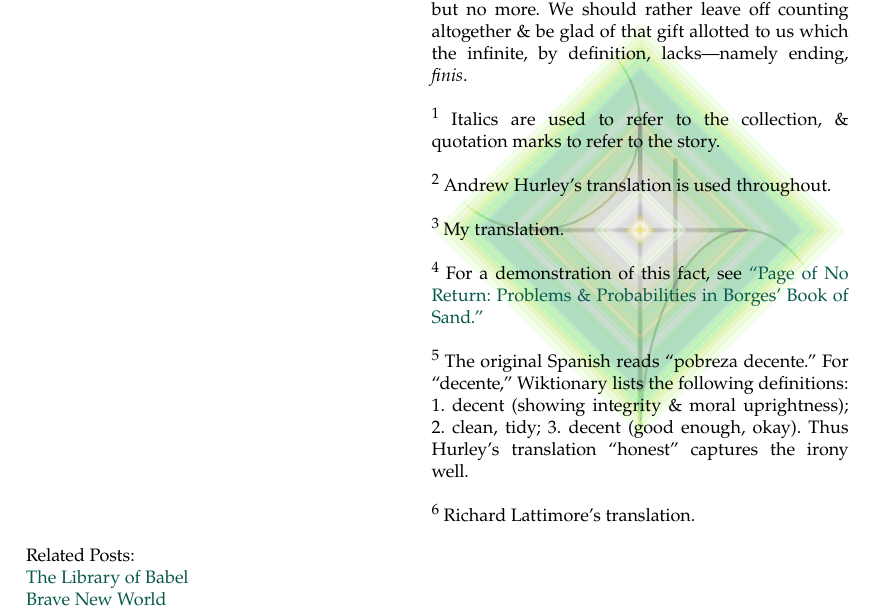
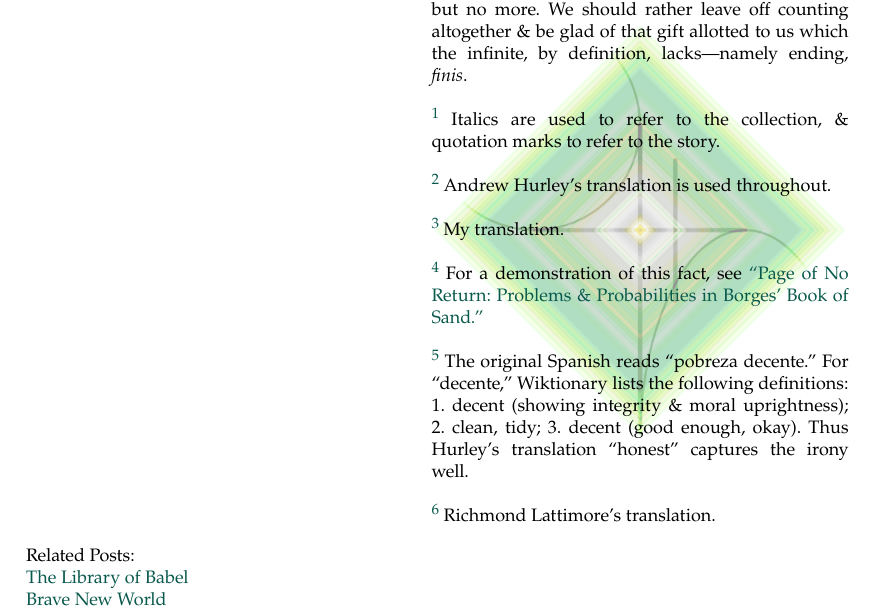
Before and after one commit to Perceptua/perceptua, a Jekyll site: the page built from _posts/2021-09-01-the-book-of-sand.md, in a window 1280 px wide and 900 px high, scrolled down 11469 px. Shown: the part 220-831 px from the top of the window, without its empty margins (0-886 px from the left). Built offline with Jekyll 4.4.1, drawn with Linux system fonts in a browser that asks for light colours.

Commit message:
add footnote origin links

```diff
--- a/_posts/2021-09-01-the-book-of-sand.md
+++ b/_posts/2021-09-01-the-book-of-sand.md
@@ -17,11 +17,11 @@ layout: post
 </audio>
 -->
 
-Jorge Luis Borges' 1975 short story "The Book of Sand" describes an encounter with an infinite book. Perusing its endless pages, the story's narrator experiences curiosity, obsession, & finally horror. Borges' expert storycraft is a source of wit & wisdom for the attentive reader, as well as a source of mathematical & philosophical questions. On the story itself, I have written an interpretive essay entitled "Infinite Horrors" (to be found below in text<!--& audio-->, or <a target="_blank" href="https://firebasestorage.googleapis.com/v0/b/perceptua-b6ea3.appspot.com/o/public%2FInfinite%20Horrors.pdf?alt=media&token=86df933b-ec0a-4f18-b29d-576a2ddef814">here in PDF</a>); its mathematical elements I have addressed in analysis called <a target="_blank" href="https://firebasestorage.googleapis.com/v0/b/perceptua-b6ea3.appspot.com/o/public%2FPage%20of%20No%20Return.pdf?alt=media&token=2daac485-6156-4caf-8898-31b543df675f">"Page of No Return"</a>. I hope these documents may be of some use to you, dear reader. It is not impossible that you will one day find yourself in possession of an infinite book—you should know what to do with it.
+Jorge Luis Borges' 1975 short story "The Book of Sand" describes an encounter with an infinite book. Perusing its endless pages, the story's narrator experiences curiosity, obsession, & finally horror. Borges' expert storycraft is a source of wit & wisdom for the attentive reader, as well as a source of mathematical & philosophical questions. On the story itself, I have written an interpretive essay entitled "Infinite Horrors" (to be found below in text<!--& audio-->, or <a target="_blank" href="https://firebasestorage.googleapis.com/v0/b/perceptua-b6ea3.appspot.com/o/public%2FInfinite%20Horrors.pdf?alt=media&token=84fb8ad2-58d6-43ac-9be6-efbb07f3e3f5">here in PDF</a>); its mathematical elements I have addressed in analysis called <a target="_blank" href="https://firebasestorage.googleapis.com/v0/b/perceptua-b6ea3.appspot.com/o/public%2FPage%20of%20No%20Return.pdf?alt=media&token=2daac485-6156-4caf-8898-31b543df675f">"Page of No Return"</a>. I hope these documents may be of some use to you, dear reader. It is not impossible that you will one day find yourself in possession of an infinite book—you should know what to do with it.
 
 ### Text
 
-Infinity—or its grander title, <i>the infinite</i>—is often employed in literature to evoke transcendent awe, wonder beyond comprehension. A glimpse of the infinite makes small the body, & yet expands the soul. But what becomes of one who looks longer into the endless? In the eponymous story of Borges’ 1975 collection, *The Book of Sand*,<sup><a href="#one">1</a></sup> the narrator acquires the means of answering this question. Searching the pages of an “impossible book,”<sup><a href="#two">2</a></sup> he finds what all mortals must find in a prolonged encounter with the infinite: a bottomless abyss. Through a narrator whose past mirrors his own, Borges shows us that for all whose days are numbered, the infinite is a Hydra against which no wound can be inflicted, no victory attained. This revelation also brings to light the myriad ironies of “The Book of Sand.” Looking backward in time, the reader can see that details which may have appeared incidental or irrelevant were in fact calling out to the future, foreshadowing the inevitable. Yet we need not succumb to fate or the unending horrors of an infinite book—Borges’ narrator, by his rejection of the infinite & his embrace of the finite, points the way out of the labyrinth.
+Infinity—or its grander title, <i>the infinite</i>—is often employed in literature to evoke transcendent awe, wonder beyond comprehension. A glimpse of the infinite makes small the body, & yet expands the soul. But what becomes of one who looks longer into the endless? In the eponymous story of Borges’ 1975 collection, *The Book of Sand*,<sup id="one-origin"><a href="#one">1</a></sup> the narrator acquires the means of answering this question. Searching the pages of an “impossible book,”<sup id="two-origin"><a href="#two">2</a></sup> he finds what all mortals must find in a prolonged encounter with the infinite: a bottomless abyss. Through a narrator whose past mirrors his own, Borges shows us that for all whose days are numbered, the infinite is a Hydra against which no wound can be inflicted, no victory attained. This revelation also brings to light the myriad ironies of “The Book of Sand.” Looking backward in time, the reader can see that details which may have appeared incidental or irrelevant were in fact calling out to the future, foreshadowing the inevitable. Yet we need not succumb to fate or the unending horrors of an infinite book—Borges’ narrator, by his rejection of the infinite & his embrace of the finite, points the way out of the labyrinth.
 
 The Book of Sand is a book of unassuming appearance, described in the collection’s afterword as an “unlucky & inconceivable” object. It makes its way into the narrator’s hands through a stranger, a seller of Bibles who knocks one night at the door. Of course this *evening knock at the door* is a motif well-established, recalling the fantastic tales of Poe & others—it should put us immediately on our guard. Opening the door & allowing the stranger inside, the narrator is faced with a “tall man, with blurred, vague features.” To this description the narrator appends the comment, “or perhaps my nearsightedness made me see him that way.” Though the stranger’s physique may have been vaguely imposing, the narrator seems not to discover any threat in his appearance. He tells us that “He gave off an air of melancholy,” & that “Everything about him spoke of honest poverty.” In contrast to the stranger’s modest mien, the narrator is rather well-off. Set against his guest’s simplicity of countenance & speech, his remarks paint a picture of a more refined, if decidedly colder individual. On learning that the stranger sells Bibles, he replies with what he himself describes as “a somewhat stiff, pedantic note,” listing the many versions of Scripture he already possesses & adding “As you see, it isn’t exactly Bibles I might be needing.”
 
@@ -37,7 +37,7 @@ The stranger’s mention of Robbie Burns (or “Rabbie,” as a Scot may call hi
 
 The narrator’s references contain less of these poetic sentiments, & touch on cooler, more intellectual subjects. “Stevenson” is, of course, the Scottish writer Robert Louis Stevenson, best known for his novels <ins>Kidnapped</ins>, <ins>Treasure Island</ins>, & <ins>Strange Case of Dr. Jekyll & Mr. Hyde</ins>. Borges mentions Stevenson in the afterword to *The Book of Sand*, noting that the Scot was often inspired by “the old theme of the double.” This comment is in reference to another story in the collection, but it should nonetheless alert us that there may be certain doubles or Doppelgängers hidden in “The Book of Sand” as well… The narrator’s second reference, to Scottish philosopher David Hume, is in good keeping with his earlier characterization. Hume is well known for—among other things—his formulation of the problem of induction, which states, roughly, that it is impossible to reason from a finite collection of observations to a universal truth. The narrator’s affinity for Hume suggests he may take a skeptical approach to matters of the infinite—thus his uneasiness about the Book of Sand, & his initial resistance to the notion that it is “literally infinite,” should come as no surprise.
 
-When the conversation inevitably returns to the Book of Sand, it is time to make a deal; the stranger offers the book to the narrator & names his price. The figure is too high for the narrator to pay, but he soon has a counter-offer: “I will offer you the full sum of my pension, which I have just received, & Wyclif’s black-letter Bible.” This the stranger accepts, examining the Bible with some excitement, but not bothering to count the money. The narrator remarks, “I was astonished that he did not haggle.” Taking the narrator’s pension & Bible, the stranger makes an exit which once more recalls the conventions of fantasy & mystery: “Night was falling when the man left. I have never seen him since, nor do I know his name.” We should not suppose that this use of convention is accidental or unconscious: in the foreword to his *Complete Poetry*, Borges writes, “Literature imposes its magic through artifices; the reader ends by recognizing & disdaining them; hence the constant necessity of minimal or maximal variations, which may recover a past or prefigure a future.”<sup><a href="#three">3</a></sup> The minimal variation between the Bible-seller’s exit & the canonical “stranger vanishing into the night” should thus arouse our suspicions. Indeed, it does prefigure for the narrator a troubled & sleepless future.
+When the conversation inevitably returns to the Book of Sand, it is time to make a deal; the stranger offers the book to the narrator & names his price. The figure is too high for the narrator to pay, but he soon has a counter-offer: “I will offer you the full sum of my pension, which I have just received, & Wyclif’s black-letter Bible.” This the stranger accepts, examining the Bible with some excitement, but not bothering to count the money. The narrator remarks, “I was astonished that he did not haggle.” Taking the narrator’s pension & Bible, the stranger makes an exit which once more recalls the conventions of fantasy & mystery: “Night was falling when the man left. I have never seen him since, nor do I know his name.” We should not suppose that this use of convention is accidental or unconscious: in the foreword to his *Complete Poetry*, Borges writes, “Literature imposes its magic through artifices; the reader ends by recognizing & disdaining them; hence the constant necessity of minimal or maximal variations, which may recover a past or prefigure a future.”<sup id="three-origin"><a href="#three">3</a></sup> The minimal variation between the Bible-seller’s exit & the canonical “stranger vanishing into the night” should thus arouse our suspicions. Indeed, it does prefigure for the narrator a troubled & sleepless future.
 
 Now that the narrator has acquired the Book of Sand, the infinite horrors are truly to begin. The narrator pores over its pages, searching for repeated patterns in the illustrations but finding none. His zeal for the book aggravates his “already habitual misanthropy,” causing him to retreat into a sleepless, hermitic obsession. He becomes, in his own words, “a prisoner of the book.” But we must not forget that this prison is of the narrator’s own design; the bars of his cell are wrought not by the book itself, but by his own relentless searching for patterns. His self-imprisonment in the Book of Sand elucidates an interesting connection between the story & its epigraph, “…thy rope of sands…,” which comes from a poem by George Herbert entitled “The Collar.” We may see an obvious link between the rope of sands & the book of the same name if we imagine, to paraphrase the Indian man quoted by the stranger, that neither Herbert’s rope nor the Book of Sand has a beginning or an end. But a deeper connection may be found in the meaning of Herbert’s lines. The speaker of the poem, addressing his own heart, admonishes:
 
@@ -65,9 +65,9 @@ Whether they are a reflection of the soul or of space & time, the disorienting &
 “If space is infinite, we are anywhere, at any point in space. If time
 is infinite, we are at any point in time.”
 
-Again, it is not only that the narrator is adrift on an endless sea of text, but that there is *no possibility* of reaching shore. Even the most distinctive landmarks—the illustrations spaced, as the narrator discovers, “at two-thousand page intervals”—are entirely useless. He can view them only once, & the orderless ordering of the pages will never point the way back. He is anywhere among the pages, & the drawing of the anchor is truly no anchor at all; it will not hold his place. There must be some chance, we may think, of the narrator’s stumbling once more upon a familiar page. But a bit of probability theory proves that no matter how great a (finite) number of pages are viewed, the odds of finding any of them again necessarily approach zero.<sup><a href="#four">4</a></sup> Whatever hope or curiosity inspired the narrator to purchase so dearly the infinite book, it now is thoroughly dashed—his restless examination has shown its perplexities to be impenetrable.
+Again, it is not only that the narrator is adrift on an endless sea of text, but that there is *no possibility* of reaching shore. Even the most distinctive landmarks—the illustrations spaced, as the narrator discovers, “at two-thousand page intervals”—are entirely useless. He can view them only once, & the orderless ordering of the pages will never point the way back. He is anywhere among the pages, & the drawing of the anchor is truly no anchor at all; it will not hold his place. There must be some chance, we may think, of the narrator’s stumbling once more upon a familiar page. But a bit of probability theory proves that no matter how great a (finite) number of pages are viewed, the odds of finding any of them again necessarily approach zero.<sup id="four-origin"><a href="#four">4</a></sup> Whatever hope or curiosity inspired the narrator to purchase so dearly the infinite book, it now is thoroughly dashed—his restless examination has shown its perplexities to be impenetrable.
 
-For the reader, this moment is a kind of double-revelation: not only the horrors of the book are brought to light, but also the hidden ironies of the story. Foremost among these are the peculiarities of the stranger’s actions & appearance. It is clear that whatever lack characterized his financial affairs, the stranger did not knock on the door with pure intentions—his “honest poverty” no longer seems so honest.<sup><a href="#five">5</a></sup> We may have been fooled with the narrator into believing that the man’s plain aspect & “air of melancholy” resulted from misfortunes of business or of birth, but it is now clear that the infinite book was to blame for much of the weight he carried. There is further irony in the two characters’ dramatic reversals of fortune. In the trade for the Book of Sand, the narrator has acquired his visitor’s poverty & melancholy; the stranger, his host’s former wealth & a long-awaited freedom from the book. The narrator’s early description of his visitor thus becomes a portrait of himself.
+For the reader, this moment is a kind of double-revelation: not only the horrors of the book are brought to light, but also the hidden ironies of the story. Foremost among these are the peculiarities of the stranger’s actions & appearance. It is clear that whatever lack characterized his financial affairs, the stranger did not knock on the door with pure intentions—his “honest poverty” no longer seems so honest.<sup id="five-origin"><a href="#five">5</a></sup> We may have been fooled with the narrator into believing that the man’s plain aspect & “air of melancholy” resulted from misfortunes of business or of birth, but it is now clear that the infinite book was to blame for much of the weight he carried. There is further irony in the two characters’ dramatic reversals of fortune. In the trade for the Book of Sand, the narrator has acquired his visitor’s poverty & melancholy; the stranger, his host’s former wealth & a long-awaited freedom from the book. The narrator’s early description of his visitor thus becomes a portrait of himself.
 
 Additional ironies may be lurking in “The Book of Sand,” though they are of a more dubious sort. However, since the narrator describes the story as a “fantastic tale,” it may be permissible to indulge in some cautious speculation. In the afterword to the collection, Borges says concerning the story “The Congress,” “[…] I have interwoven, as is my wont, certain autobiographical features.” In “The Book of Sand,” evidence for a similar art can be found in the narrator’s “nearsightedness.” Borges’ own vision began to degenerate sometime in his thirties, & by the time this story was written (or dictated), he was nearly or completely blind. The narrator’s nearsightedness is also ironic if interpreted to mean shortsightedness or heedlessness, given his lack of caution in acquiring the Book of Sand. This reading may not be supported by the original Spanish “miopía,” but if the word does not carry the suggestive connotations of the English “nearsightedness,” it does, at the very least, convey a lack of vision. That is to say, in addition to its being an “autobiographical feature,” the narrator’s nearsightedness may be meant to foretell his inability to see the true nature of the book & the troubles it will bring him.
 
@@ -86,7 +86,7 @@ With this in mind the narrator, a retired librarian, steals into a remote corner
 your chest; & there is no need for you to die, nor to suffer.<br>
 But when with both hands you have taken hold of the mainland,<br>
 untie the veil & throw it out in the wine-blue water<br>
-far from the land; & turn your face away as you do so.<sup><a href="#six">6</a></sup>
+far from the land; & turn your face away as you do so.<sup id="six-origin"><a href="#six">6</a></sup>
 
 In each of these instances, mortal persons are instructed to turn their eyes away from immortal beings or objects. Perhaps this is because they are too much for a mortal to bear, or because to look upon something, to encompass it in one’s gaze, is to make of it an object which then can be desired. The temptation to look back, then, is the Siren song of idolatry, the desire to objectify the immortal or the limitless so as to hold it in one’s grasp. But as we have seen, it is impossible to grasp the infinite—that way lies madness, insomnia, the corruption of reality.
 
@@ -96,14 +96,14 @@ In turning his eyes & his feet from the Book of Sand, the narrator has turned aw
 
 We mortal readers of the narrator’s tale should take care not to repeat the narrator’s mistakes. We are admittedly unlikely to encounter the infinite in the form of a book, but certain ideas or movements of the soul may give the feeling of its overwhelming imminence. As the “<i>more geometrico</i>” which opens the story relates, the idea of the infinite is enfolded in even the simplest objects—the line, the plane, the volume, … Reality, it seems, is teeming with infinity. But for all its abundance, we should not suppose we can hold the infinite in our hands or in our minds; it is hubris to think we may close it in a conception. The narrator’s experience demonstrates that to attempt to do so is to spend one’s days obsessively counting every grain of sand on the earth—we may count as many as will fill the hourglass of our days, but no more. We should rather leave off counting altogether & be glad of that gift allotted to us which the infinite, by definition, lacks—namely ending, *finis*.
 
-<sup id="one">1</sup> Italics are used to refer to the collection, & quotation marks to refer to the story.
+<sup id="one"><a href="#one-origin">1</a></sup> Italics are used to refer to the collection, & quotation marks to refer to the story.
 
-<sup id="two">2</sup> Andrew Hurley’s translation is used throughout.
+<sup id="two"><a href="#two-origin">2</a></sup> Andrew Hurley’s translation is used throughout.
 
-<sup id="three">3</sup> My translation.
+<sup id="three"><a href="#three-origin">3</a></sup> My translation.
 
-<sup id="four">4</sup> For a demonstration of this fact, see <a target="_blank" href="https://firebasestorage.googleapis.com/v0/b/perceptua-b6ea3.appspot.com/o/public%2FPage%20of%20No%20Return.pdf?alt=media&token=2daac485-6156-4caf-8898-31b543df675f">“Page of No Return: Problems & Probabilities in Borges’ Book of Sand.”</a>
+<sup id="four"><a href="#four-origin">4</a></sup> For a demonstration of this fact, see <a target="_blank" href="https://firebasestorage.googleapis.com/v0/b/perceptua-b6ea3.appspot.com/o/public%2FPage%20of%20No%20Return.pdf?alt=media&token=2daac485-6156-4caf-8898-31b543df675f">“Page of No Return: Problems & Probabilities in Borges’ Book of Sand.”</a>
 
-<sup id="five">5</sup> The original Spanish reads “pobreza decente.” For “decente,” Wiktionary lists the following definitions: 1. decent (showing integrity & moral uprightness); 2. clean, tidy; 3. decent (good enough, okay). Thus Hurley’s translation “honest” captures the irony well.
+<sup id="five"><a href="#five-origin">5</a></sup> The original Spanish reads “pobreza decente.” For “decente,” Wiktionary lists the following definitions: 1. decent (showing integrity & moral uprightness); 2. clean, tidy; 3. decent (good enough, okay). Thus Hurley’s translation “honest” captures the irony well.
 
-<sup id="six">6</sup> Richard Lattimore’s translation.
+<sup id="six"><a href="#six-origin">6</a></sup> Richmond Lattimore’s translation.
```
